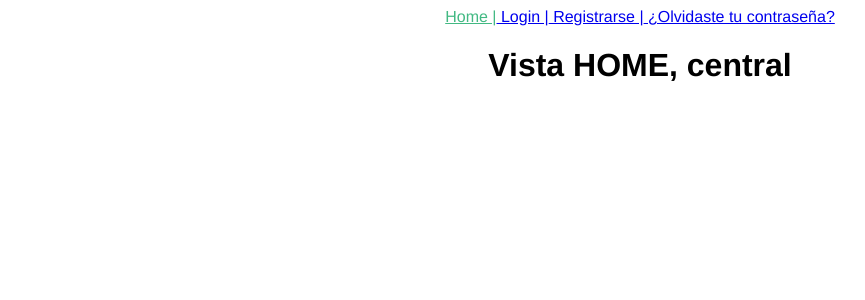
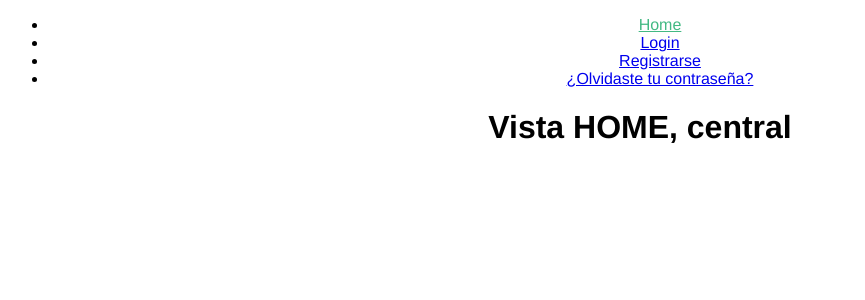
Before and after one commit to Ballesd/FrontVueAPI, a Vue app in the folder front-vue-api/: page / in a window 1280 px wide. Shown: the top 300 px of the page, without its empty margins (0-865 px from the left). Built offline with nearby package versions, Linux system fonts and the light colour scheme; no server answers.

Commit message:
Edición de componnetes y URLS

```diff
--- a/front-vue-api/src/App.vue
+++ b/front-vue-api/src/App.vue
@@ -1,6 +1,24 @@
 <template>
   <router-view/>
 </template>
+
+<script>
+import axios from 'axios';
+
+export default {
+  name: "App",
+ /* created(){
+    const response = axios.post('me')
+      .then(
+          res => {
+            console.log(res);
+          }
+        );
+    console.log(response);
+  },*/
+}
+</script>
+
 
 <style>
 #app {
--- a/front-vue-api/src/components/NavBar.vue
+++ b/front-vue-api/src/components/NavBar.vue
@@ -2,14 +2,54 @@
   <div>
     <nav>
       <div>
-        <router-link to="/" class="font-normal"> Home |</router-link>
-        <router-link to="/Login" class="font-normal"> Login |</router-link>
-        <router-link to="/Register" class="font-normal"> Registrarse |</router-link>
-        <router-link to="/Forgot" class="font-normal"> ¿Olvidaste tu contraseña? </router-link>
+        <ul v-if="!user">
+          <li>
+            <router-link to="/" class="font-normal"> Home </router-link>
+          </li>
+          <li>
+            <router-link to="/Login" class="font-normal"> Login </router-link>
+          </li>
+          <li>
+            <router-link to="/Register" class="font-normal"> Registrarse </router-link>
+          </li>
+
+          <li>
+            <router-link to="/Forgot" class="font-normal"> ¿Olvidaste tu contraseña? </router-link>
+          </li>
+        </ul>
+
       </div>
+      <!--
+      <div>
+        <ul v-if="!user">
+          <li>
+            <a href="javascript:void(0)" @click="exit" class="font-normal"> LogOut </a>
+          </li>
+        </ul>
+      </div>
+      -->
     </nav>
   </div>
 </template>
+
+<script>
+import axios from 'axios';
+
+export default {
+  name: 'Nav',
+  props: ['user'],
+  methods:{
+    exit(){
+      axios.post('logout')
+        .then((res) => {
+          localStorage.removeItem('token');
+        });;
+
+    }
+  }
+}
+</script>
+
 
 <style scoped>
 nav a.router-link-exact-active {
--- a/front-vue-api/src/views/HomeView.vue
+++ b/front-vue-api/src/views/HomeView.vue
@@ -1,5 +1,5 @@
 <template>
-  <NavBar />
+  <NavBar :user="user"/>
 
   <h1>Vista HOME, central</h1>
 </template>
@@ -7,14 +7,10 @@
 <script>
 // @ is an alias to /src
 import NavBar from "@/components/NavBar.vue";
-import axios from 'axios';
 
 export default {
   name: "HomeView",
-  created(){
-    const response = axios.post('me');
-    console.log(response);
-  },
+  props: ['user'],
   components: {
     NavBar,
   },
```
